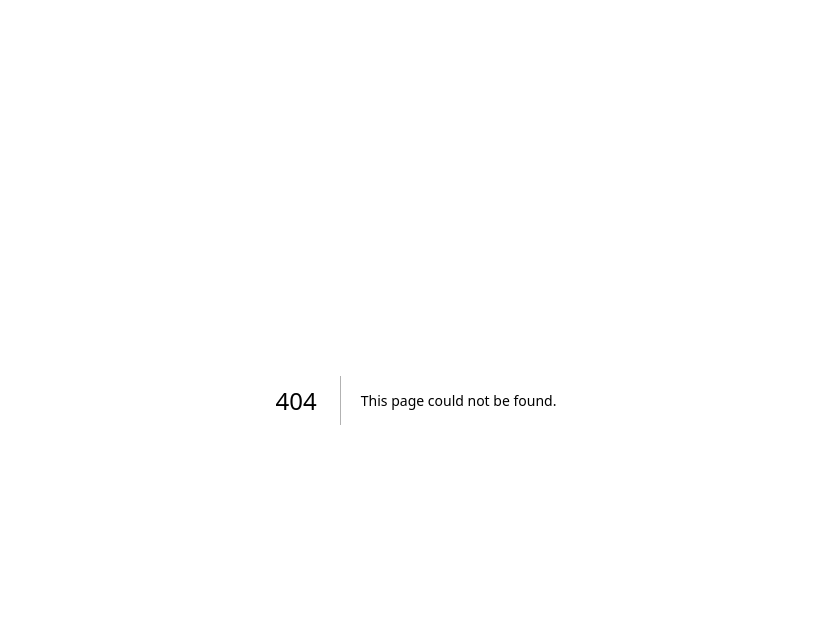
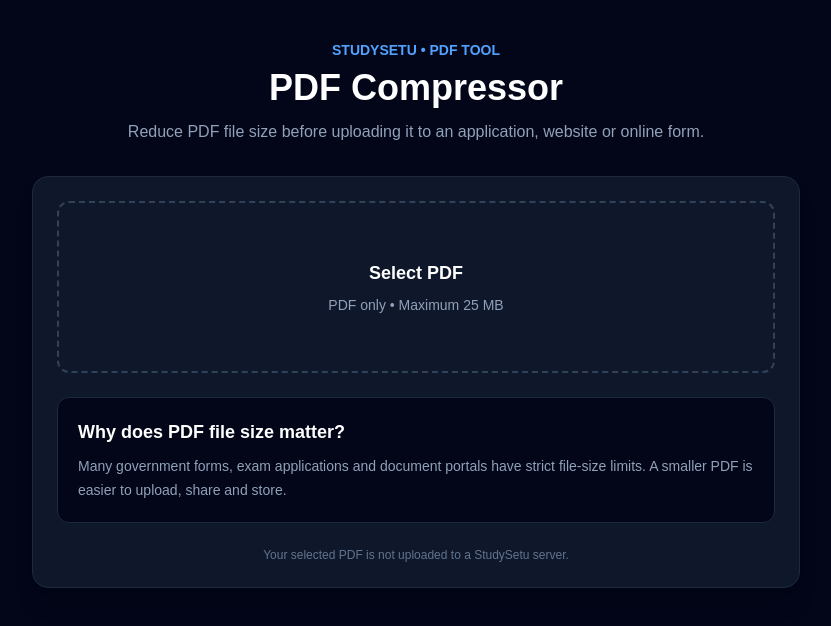
Before and after one commit to AwadheshBabita/StudySetu, a Next.js app: page /tools/pdf-compress in a window 1280 px wide. Before the commit this address had no page. Shown: the top 626 px of the page, without its empty margins (224-1055 px from the left). Built offline with nearby package versions, Linux system fonts and the light colour scheme.

Commit message:
feat: add PDF compress tool

```diff
--- /dev/null
+++ b/src/app/tools/pdf-compress/page.tsx
@@ -0,0 +1,105 @@
+'use client';
+
+import { ChangeEvent, useState } from 'react';
+
+export default function PdfCompressPage() {
+  const [file, setFile] = useState<File | null>(null);
+  const [error, setError] = useState('');
+
+  const handleFile = (event: ChangeEvent<HTMLInputElement>) => {
+    setError('');
+
+    const selected = event.target.files?.[0];
+
+    if (!selected) return;
+
+    if (selected.type !== 'application/pdf') {
+      setError('Please select a PDF file.');
+      return;
+    }
+
+    if (selected.size > 25 * 1024 * 1024) {
+      setError('Maximum file size is 25 MB.');
+      return;
+    }
+
+    setFile(selected);
+  };
+
+  return (
+    <main className="min-h-screen bg-slate-950 px-4 py-10 text-white">
+      <section className="mx-auto max-w-3xl">
+        <div className="mb-8 text-center">
+          <p className="mb-2 text-sm font-semibold text-blue-400">
+            STUDYSETU • PDF TOOL
+          </p>
+
+          <h1 className="text-3xl font-bold sm:text-4xl">
+            PDF Compressor
+          </h1>
+
+          <p className="mt-3 text-slate-400">
+            Reduce PDF file size before uploading it to an application,
+            website or online form.
+          </p>
+        </div>
+
+        <div className="rounded-2xl border border-slate-800 bg-slate-900 p-6 shadow-xl">
+          <label className="flex cursor-pointer flex-col items-center justify-center rounded-xl border-2 border-dashed border-slate-700 px-5 py-14 text-center hover:border-blue-500">
+            <span className="text-lg font-semibold">
+              Select PDF
+            </span>
+
+            <span className="mt-2 text-sm text-slate-400">
+              PDF only • Maximum 25 MB
+            </span>
+
+            <input
+              type="file"
+              accept="application/pdf"
+              onChange={handleFile}
+              className="hidden"
+            />
+          </label>
+
+          {error && (
+            <div className="mt-4 rounded-lg bg-red-500/10 p-3 text-sm text-red-400">
+              {error}
+            </div>
+          )}
+
+          {file && (
+            <div className="mt-6 rounded-xl border border-slate-700 bg-slate-800 p-5">
+              <p className="font-semibold">{file.name}</p>
+
+              <p className="mt-2 text-sm text-slate-400">
+                Original size: {(file.size / 1024 / 1024).toFixed(2)} MB
+              </p>
+
+              <div className="mt-5 rounded-lg bg-amber-500/10 p-4 text-sm text-amber-300">
+                PDF compression will be processed locally in your browser
+                when the compression engine is enabled.
+              </div>
+            </div>
+          )}
+
+          <div className="mt-6 rounded-xl border border-slate-800 bg-slate-950 p-5">
+            <h2 className="text-lg font-bold">
+              Why does PDF file size matter?
+            </h2>
+
+            <p className="mt-2 text-sm leading-6 text-slate-400">
+              Many government forms, exam applications and document portals
+              have strict file-size limits. A smaller PDF is easier to
+              upload, share and store.
+            </p>
+          </div>
+
+          <p className="mt-6 text-center text-xs text-slate-500">
+            Your selected PDF is not uploaded to a StudySetu server.
+          </p>
+        </div>
+      </section>
+    </main>
+  );
+}
```
